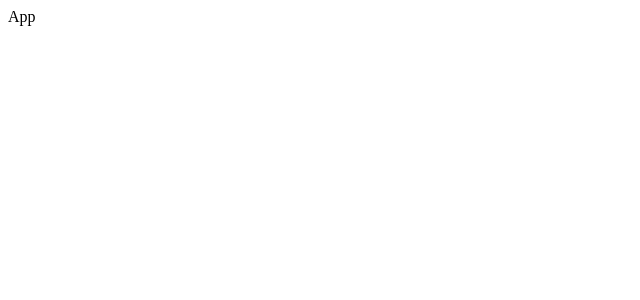
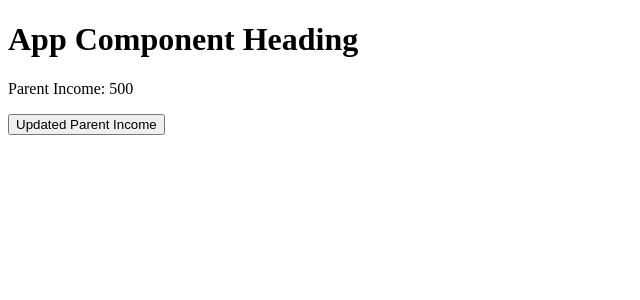
Before and after one commit to Aayan-Ahmed-17/React_Problem_Coding, a React (Vite) app: page / in a window 1280 px wide. Shown: the top 300 px of the page, without its empty margins (0-640 px from the left). Built offline with nearby package versions, Linux system fonts and the light colour scheme.

Commit message:
update dn | now want to add num in prev code by clicking btn

```diff
--- a/src/App.jsx
+++ b/src/App.jsx
@@ -1,8 +1,12 @@
 import React from 'react'
+import Parent from './child-to-parent/byFunction/Parent'
 
 const App = () => {
   return (
-    <div>App</div>
+    <>
+    <h1>App Component Heading</h1>
+    <Parent/>
+    </>
   )
 }
 
--- a/src/child-to-parent/byFunction/Child.jsx
+++ b/src/child-to-parent/byFunction/Child.jsx
@@ -0,0 +1,13 @@
+import React from 'react'
+
+const Child = ({sentdata}) => {
+
+      function handleSentData(){
+          sentdata(200)
+      }
+  return (
+    <button onClick={handleSentData}>Updated Parent Income </button>
+  )
+}
+
+export default Child
--- a/src/child-to-parent/byFunction/Parent.jsx
+++ b/src/child-to-parent/byFunction/Parent.jsx
@@ -0,0 +1,18 @@
+import React, { useState } from 'react'
+import Child from './Child'
+
+const Parent = () => {
+      const [number, setNumber] = useState(500)
+
+      function updateNumByChild(updatedNum){
+            setNumber(updatedNum)
+      }
+  return (
+      <>
+      <p>Parent Income: {number}</p>
+    <Child sentdata={updateNumByChild}/>
+      </>
+  )
+}
+
+export default Parent
```
Also changed, not shown: src/child-to-parent/byFunction/notes.txt (added).
